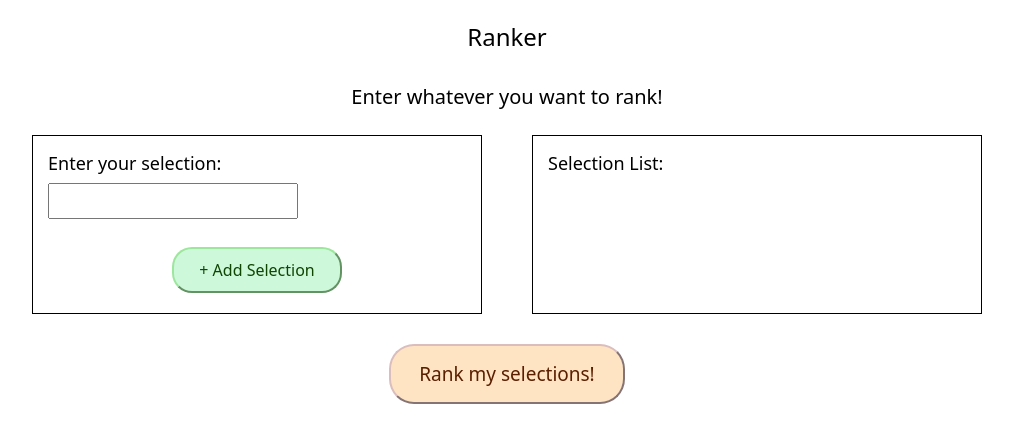
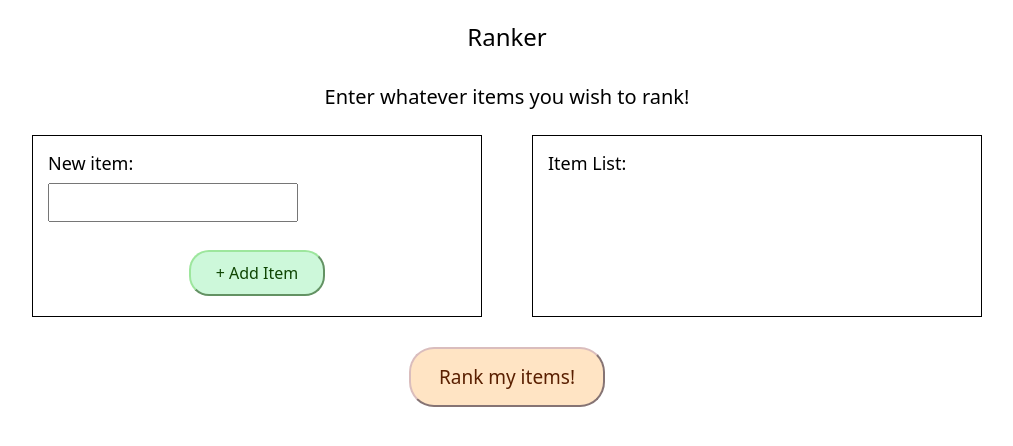
Before and after one commit to deepend15/ranker, a React (Vite) app: page / in a window 1280 px wide. Shown: the top 446 px of the page, without its empty margins (133-1146 px from the left). Built offline with nearby package versions, Linux system fonts and the light colour scheme.

Commit message:
Rename variable, add logic, add validity state
-Rename all instances of "selection" to "item" across all components
-Implement initial "Add Item" button logic
-Implement validity state for the "new item" input

```diff
--- /dev/null
+++ b/src/components/AddItems.jsx
@@ -0,0 +1,70 @@
+import "../styles/AddItems.css";
+import { useState } from "react";
+import { initialItems } from "./ItemList";
+
+export default function AddItems() {
+  const [newItemValue, setNewItemValue] = useState("");
+  const [items, setItems] = useState(initialItems);
+  const itemObjects = Object.values(items);
+  const [itemInputValid, setItemInputValid] = useState("valid");
+
+  function handleChange(e) {
+    if (itemInputValid === "invalid") setItemInputValid("valid");
+    setNewItemValue(e.target.value);
+  }
+
+  function handleClick() {
+    if (newItemValue !== "") {
+      const newNumber = (itemObjects.length + 1).toString();
+      const newPropertyName = "item" + newNumber;
+      const newItems = {
+        ...items,
+        [newPropertyName]: {
+          value: newItemValue,
+          id: newPropertyName,
+        },
+      };
+      setItems(newItems);
+      setNewItemValue("");
+    } else {
+      setItemInputValid("invalid");
+    }
+  }
+
+  return (
+    <div className="add-items-main-div">
+      <h2>Enter whatever items you wish to rank!</h2>
+      <div className="add-and-view-div">
+        <div className="new-item-div">
+          <label htmlFor="new-item">New item:</label>
+          <div className="new-item-input-div">
+            <input
+              type="text"
+              id="new-item"
+              name="new-item"
+              value={newItemValue}
+              onChange={handleChange}
+            />
+            {itemInputValid === "invalid" && (
+              <span>Oops! Type in your item here first!</span>
+            )}
+          </div>
+          <button onClick={handleClick}>+ Add Item</button>
+        </div>
+        <div className="display-items-div">
+          <h3>Item List:</h3>
+          <ul>
+            {itemObjects.length > 0 &&
+              itemObjects.map((itemObject) => {
+                return (
+                  <li key={itemObject.id} className="single-item-div">
+                    {itemObject.value}
+                  </li>
+                );
+              })}
+          </ul>
+        </div>
+      </div>
+    </div>
+  );
+}
--- a/src/components/AddSelections.jsx
+++ /dev/null
@@ -1,24 +0,0 @@
-import "../styles/AddSelections.css";
-import { useState } from "react";
-import { initialSelections } from "./Selections";
-
-export default function AddSelections() {
-  const [selections, setSelections] = useState(initialSelections);
-
-  return (
-    <div className="add-selections-main-div">
-      <p>Enter whatever you want to rank!</p>
-      <div className="add-and-view-div">
-        <div className="selection-div">
-          <label htmlFor="new-selection">Enter your selection:</label>
-          <input type="text" name="new-selection" id="new-selection" />
-
-          <button>+ Add Selection</button>
-        </div>
-        <div className="display-div">
-          <h2>Selection List:</h2>
-        </div>
-      </div>
-    </div>
-  );
-}
--- a/src/components/App.jsx
+++ b/src/components/App.jsx
@@ -1,17 +1,17 @@
 import { useState } from "react";
 import "../styles/App.css";
-import AddSelections from "./AddSelections";
+import AddItems from "./AddItems";
 
 function App() {
-  const [appStatus, setAppStatus] = useState("add-selections");
+  const [appStatus, setAppStatus] = useState("add-items");
 
   return (
     <>
       <h1>Ranker</h1>
-      {appStatus === "add-selections" && (
+      {appStatus === "add-items" && (
         <>
-          <AddSelections />
-          <button className="rank-button">Rank my selections!</button>
+          <AddItems />
+          <button className="rank-button">Rank my items!</button>
         </>
       )}
     </>
--- a/src/components/Selections.jsx
+++ b/src/components/ItemList.jsx
@@ -1,4 +1,13 @@
-export const initialSelections = {};
+export const initialItems = {
+//   Item1: {
+//     value: "Song Title 1",
+//     id: "Item1",
+//   },
+//   Item2: {
+//     value: "Song Title 2",
+//     id: "Item2",
+//   },
+};
 // const objects = Object.values(initialOptions);
 
 // function rank(list) {
--- a/src/styles/AddSelections.css
+++ b/src/styles/AddItems.css
@@ -1,11 +1,11 @@
-.add-selections-main-div {
+.add-items-main-div {
   width: 100%;
   display: grid;
   justify-items: center;
   gap: 25px;
 }
 
-.add-selections-main-div > p {
+h2 {
   font-size: 2rem;
 }
 
@@ -16,25 +16,43 @@
   justify-content: center;
 }
 
-.selection-div,
-.display-div {
+.new-item-div,
+.display-items-div {
   border: 1px solid black;
   padding: 15px 15px 20px 15px;
   flex-basis: 450px;
 }
 
-.selection-div {
+.new-item-div {
   display: grid;
   gap: 8px;
 }
 
-.selection-div input {
-  padding: 5px;
-  font-size: 1.6rem;
-  width: 250px;
+.new-item-input-div {
+  position: relative;
+  width: max-content;
 }
 
-.selection-div > button {
+.new-item-input-div > input {
+  padding: 6px 8px;
+  font-size: 1.7rem;
+  width: 250px;
+  flex-shrink: 0;
+}
+
+.new-item-input-div > span {
+  position: absolute;
+  color: red;
+  font-size: 1.6rem;
+  font-weight: 500;
+  line-height: 1.5;
+  text-align: center;
+  top: -25%;
+  left: 105%;
+  width: 60%;
+}
+
+.new-item-div > button {
   margin-top: 20px;
   justify-self: center;
   padding: 10px 25px;
@@ -46,12 +64,12 @@
   font-weight: 500;
 }
 
-.selection-div > button:hover {
+.new-item-div > button:hover {
   background-color: #95eab0;
   border-color: rgb(131, 213, 131);
   cursor: pointer;
 }
 
-.selection-div > button:active {
+.new-item-div > button:active {
   border-style: inset;
 }
--- a/src/styles/App.css
+++ b/src/styles/App.css
@@ -21,7 +21,7 @@ h1 {
 
 .rank-button:hover {
   cursor: pointer;
-  background-color: rgb(238, 207, 169);
+  background-color: rgb(240, 198, 147);
   border-color: rgb(182, 159, 159);
 }
 
```
